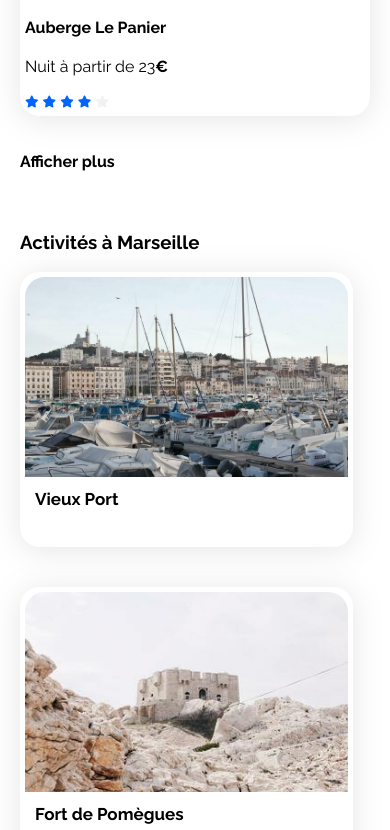
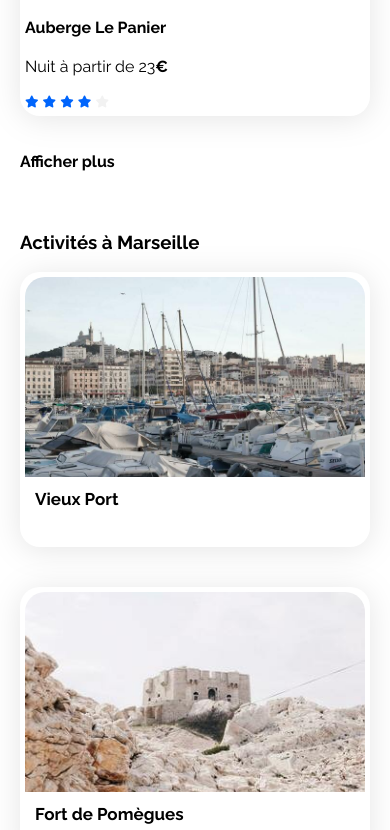
Before and after one commit to laurianesablon/Openclassrooms-Projet-3, a plain HTML site: page index.html in a window 390 px wide. Shown: the part 2843-3673 px from the top of the page. Drawn offline with Linux system fonts and the light colour scheme.

Commit message:
retours mentor

```diff
--- a/css/style.css
+++ b/css/style.css
@@ -400,9 +400,7 @@ footer li {
     font-size: 13px;
   }
 
-  #activite {
-    width: 95%;
-  }
+
 
   #activite img {
     height: 200px;
```
